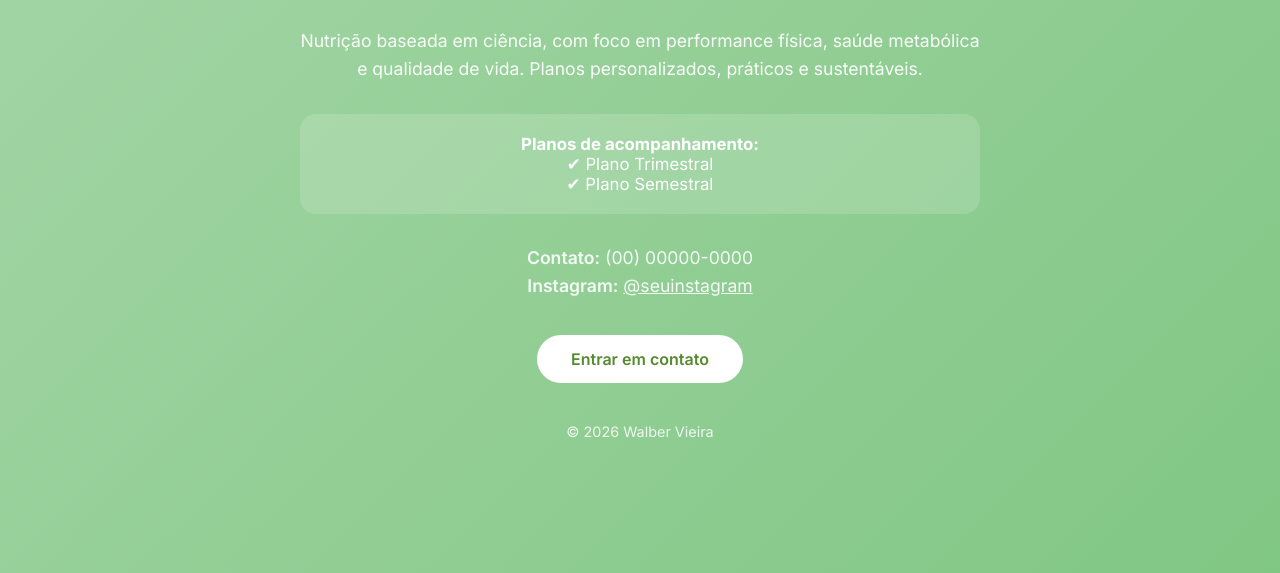
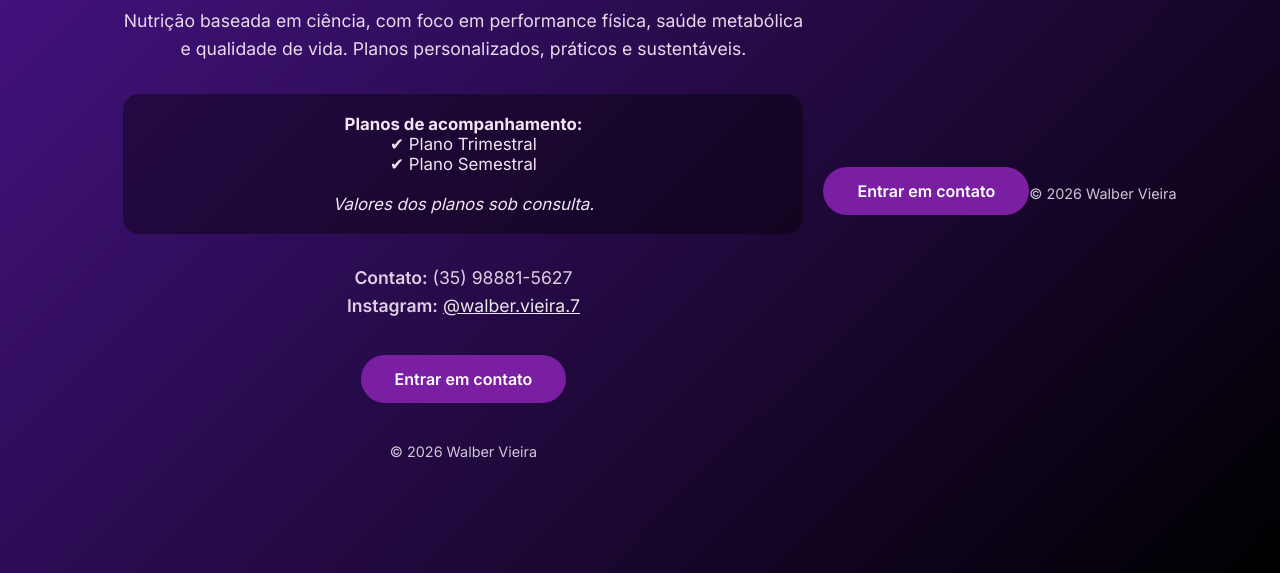
Before and after one commit to marcelovieiradev/site-walber, a plain HTML site: page index.html/index.html in a window 1280 px wide. Shown: the part 227-800 px from the top of the page. Drawn offline with Linux system fonts and the light colour scheme.

Commit message:
atualizando site

```diff
--- a/index.html/index.html
+++ b/index.html/index.html
@@ -19,11 +19,11 @@
     body {
       font-family: 'Inter', sans-serif;
       min-height: 100vh;
-      background: linear-gradient(135deg, #A5D6A7, #81C784);
+      background: linear-gradient(135deg, #4A148C, #000000);
       display: flex;
       align-items: center;
       justify-content: center;
-      color: #fff;
+      color: #F3E5F5;
       text-align: center;
     }
 
@@ -70,7 +70,7 @@
 
     .plans {
       margin-top: 30px;
-      background: rgba(255, 255, 255, 0.15);
+      background: rgba(0, 0, 0, 0.4);
       padding: 20px;
       border-radius: 16px;
       font-size: 1.05rem;
@@ -80,8 +80,8 @@
       display: inline-block;
       margin-top: 35px;
       padding: 14px 34px;
-      background: #fff;
-      color: #558B2F;
+      background: #7B1FA2;
+      color: #fff;
       border-radius: 30px;
       text-decoration: none;
       font-weight: 600;
@@ -121,15 +121,16 @@
     <div class="plans">
       <strong>Planos de acompanhamento:</strong><br>
       ✔ Plano Trimestral<br>
-      ✔ Plano Semestral
+      ✔ Plano Semestral<br><br>
+      <em>Valores dos planos sob consulta.</em>
     </div>
 
     <div class="info">
       <p>
-        <strong>Contato:</strong> (00) 00000-0000<br>
+        <strong>Contato:</strong> (35) 98881-5627<br>
         <span class="social">
           <strong>Instagram:</strong>
-          <a href="https://instagram.com/seuinstagram" target="_blank">@seuinstagram</a>
+          <a href="https://instagram.com/walber.vieira.7" target="_blank">@walber.vieira.7</a>
         </span>
       </p>
     </div>
@@ -145,3 +146,16 @@
 
 </body>
 </html>
+
+
+    <a href="mailto:contato@walbervieira.com" class="btn">
+      Entrar em contato
+    </a>
+
+    <footer>
+      © 2026 Walber Vieira
+    </footer>
+  </div>
+
+</body>
+</html>
```
